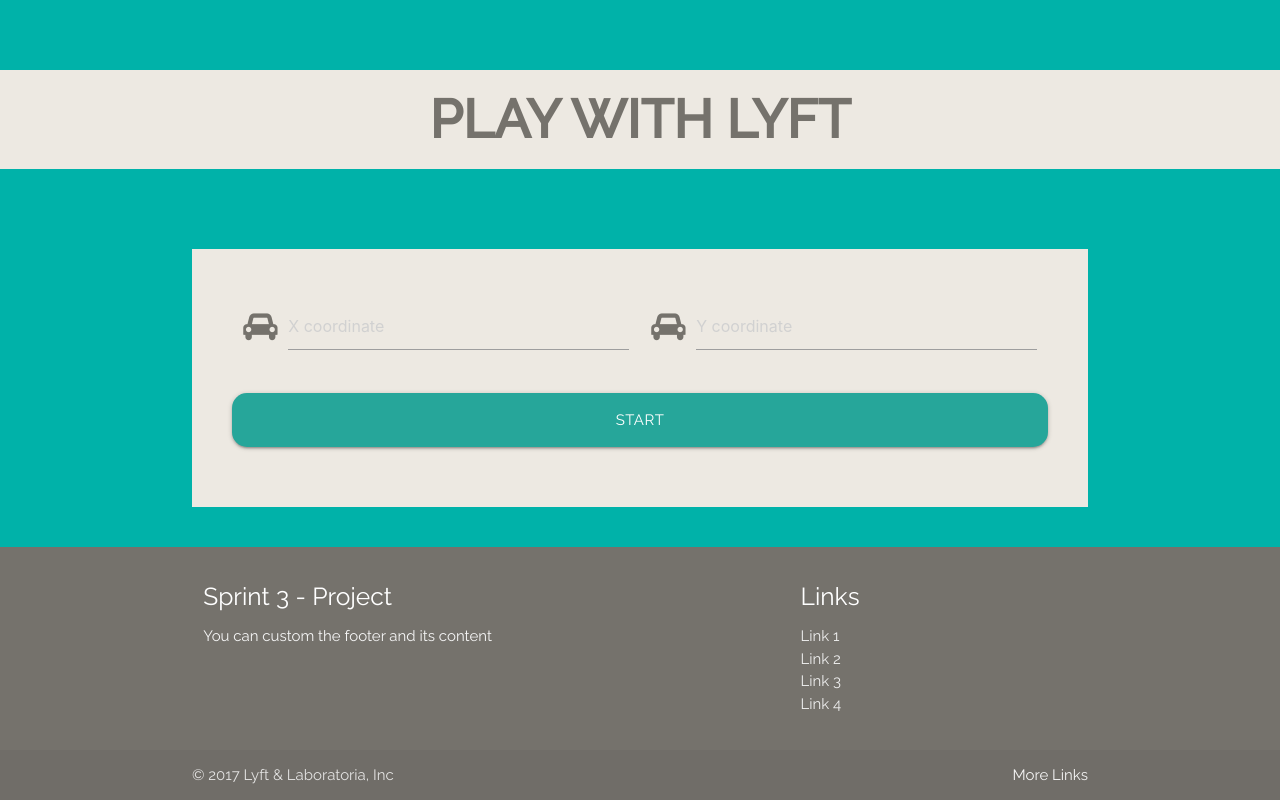
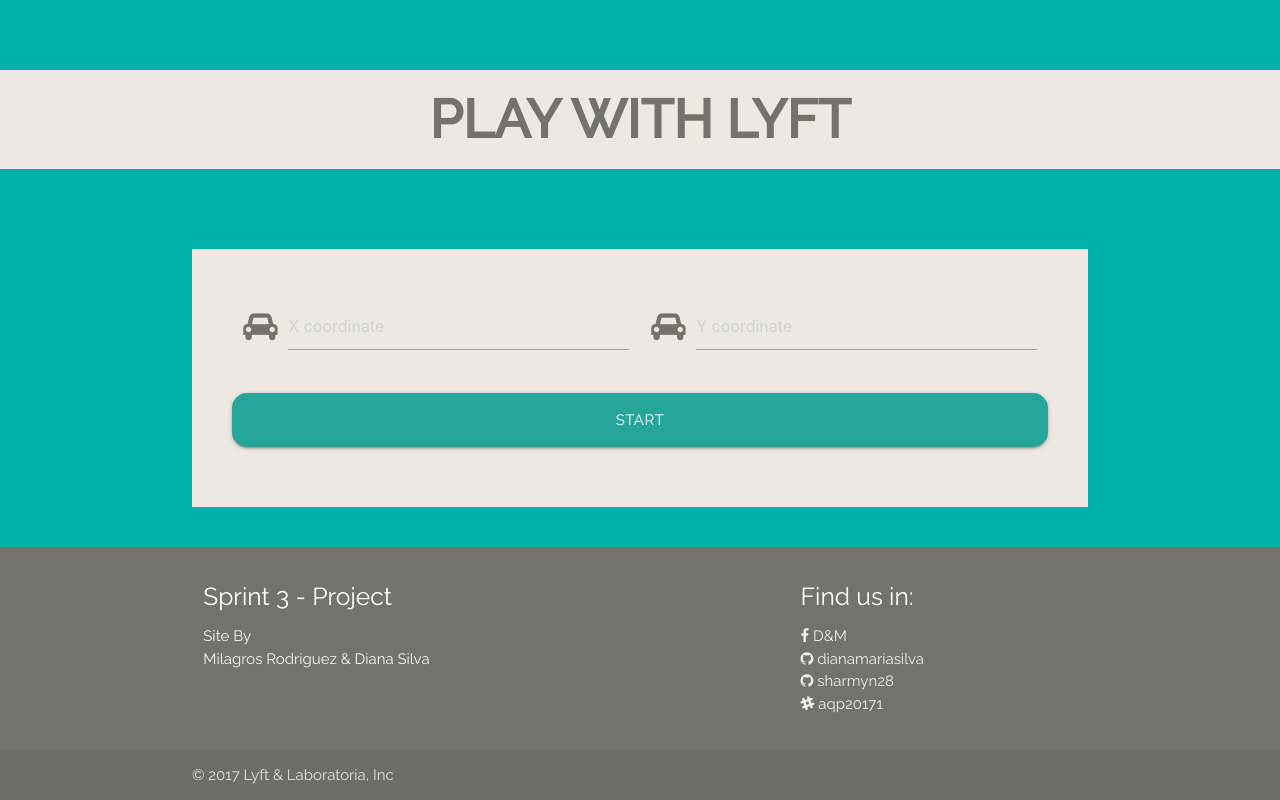
Before and after one commit to Sharmyn28/IIISprint---Lyft, a plain HTML site: page index.html in a window 1280 px wide. Shown: the part 874-1674 px from the top of the page. Drawn offline with nearby package versions, Linux system fonts and the light colour scheme.

Commit message:
footer completo

```diff
--- a/index.html
+++ b/index.html
@@ -78,15 +78,21 @@
       <div class="row">
         <div class="col l6 s12">
           <h5 class="white-text">Sprint 3 - Project</h5>
-          <p class="grey-text text-lighten-4">You can custom the footer and its content</p>
+          <p class="grey-text text-lighten-4">Site By
+          	<br>Milagros Rodriguez & Diana Silva
+          </p>
         </div>
         <div class="col l4 offset-l2 s12">
-          <h5 class="white-text">Links</h5>
+          <h5 class="white-text">Find us in:</h5>
           <ul>
-            <li><a class="grey-text text-lighten-3" href="#!">Link 1</a></li>
-            <li><a class="grey-text text-lighten-3" href="#!">Link 2</a></li>
-            <li><a class="grey-text text-lighten-3" href="#!">Link 3</a></li>
-            <li><a class="grey-text text-lighten-3" href="#!">Link 4</a></li>
+            <li><a class="grey-text text-lighten-3" href="#!">
+            	<i class="fa fa-facebook"></i> D&M </a></li>
+            <li><a class="grey-text text-lighten-3" href="#!">
+            	<i class="fa fa-github"></i> dianamariasilva </a></li>
+            <li><a class="grey-text text-lighten-3" href="#!">
+            	<i class="fa fa-github"></i> sharmyn28</a></li>
+            <li><a class="grey-text text-lighten-3" href="#!">
+            	<i class="fa fa-slack"></i> aqp20171</a></li>
           </ul>
         </div>
       </div>
@@ -94,7 +100,6 @@
     <div class="footer-copyright">
       <div class="container">
       © 2017 Lyft & Laboratoria, Inc
-      <a class="grey-text text-lighten-4 right" href="#!">More Links</a>
       </div>
     </div>
   </footer>
```
